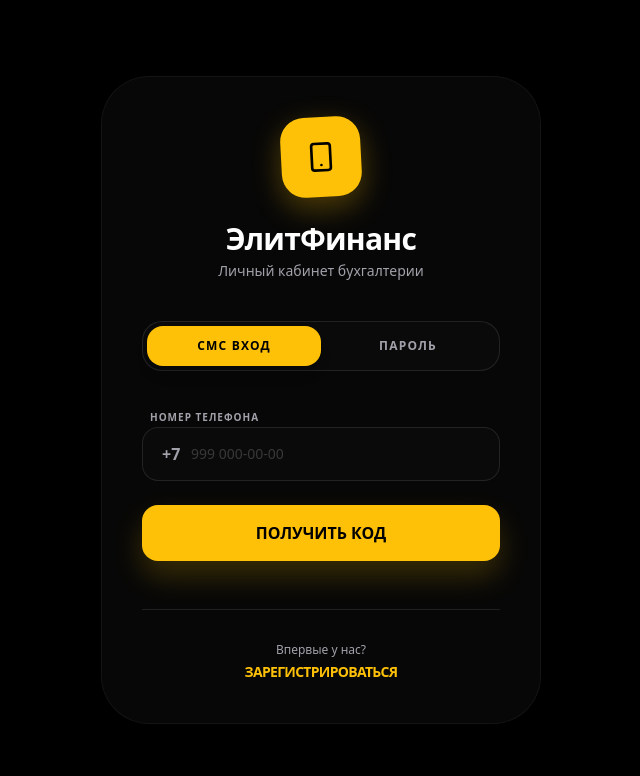
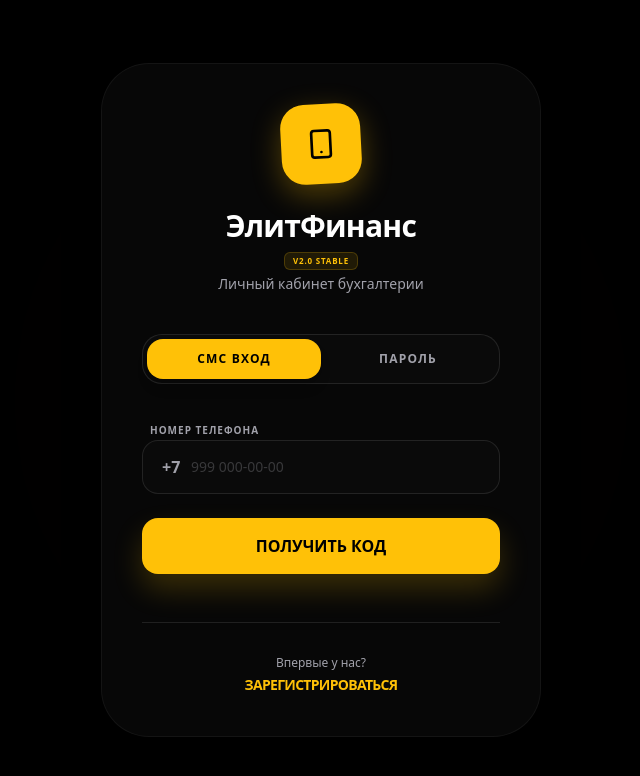
Before and after one commit to VARONA12/Buhsaitaccounting-portal, a Next.js app: page /login in a window 1280 px wide. Shown: the top 776 px of the page, without its empty margins (319-959 px from the left). Built offline with nearby package versions, Linux system fonts and the light colour scheme; no server answers.

Commit message:
deploy: force update v2.0 stable

```diff
--- a/src/app/login/page.tsx
+++ b/src/app/login/page.tsx
@@ -107,6 +107,9 @@ export default function LoginPage() {
             {method === "otp" ? <Smartphone size={32} color="black" /> : <ShieldCheck size={32} color="black" />}
           </div>
           <h1 className="text-2xl md:text-3xl font-black tracking-tight text-text">ЭлитФинанс</h1>
+          <div className="mt-2 px-2 py-0.5 bg-primary/10 border border-primary/20 rounded-md text-[8px] font-black text-primary uppercase tracking-widest">
+            v2.0 Stable
+          </div>
           <p className="text-text-muted text-xs md:text-sm mt-1 text-center font-medium">
             Личный кабинет бухгалтерии
           </p>
```
